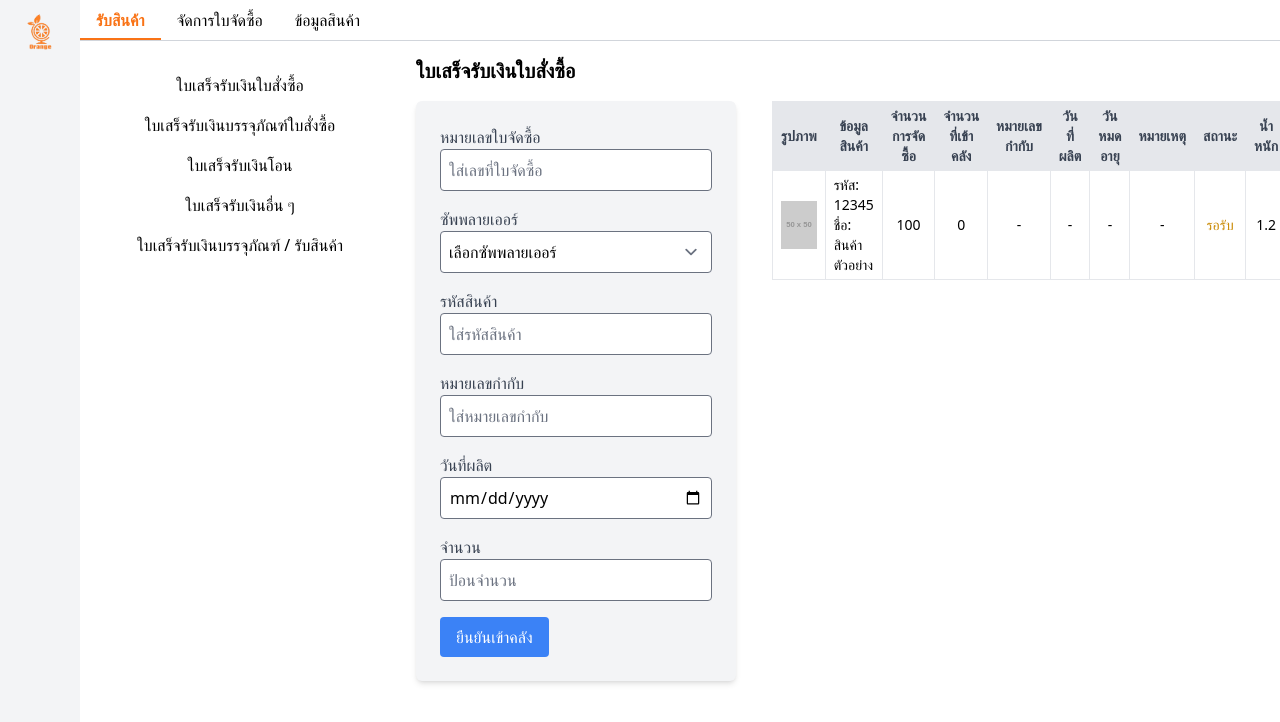
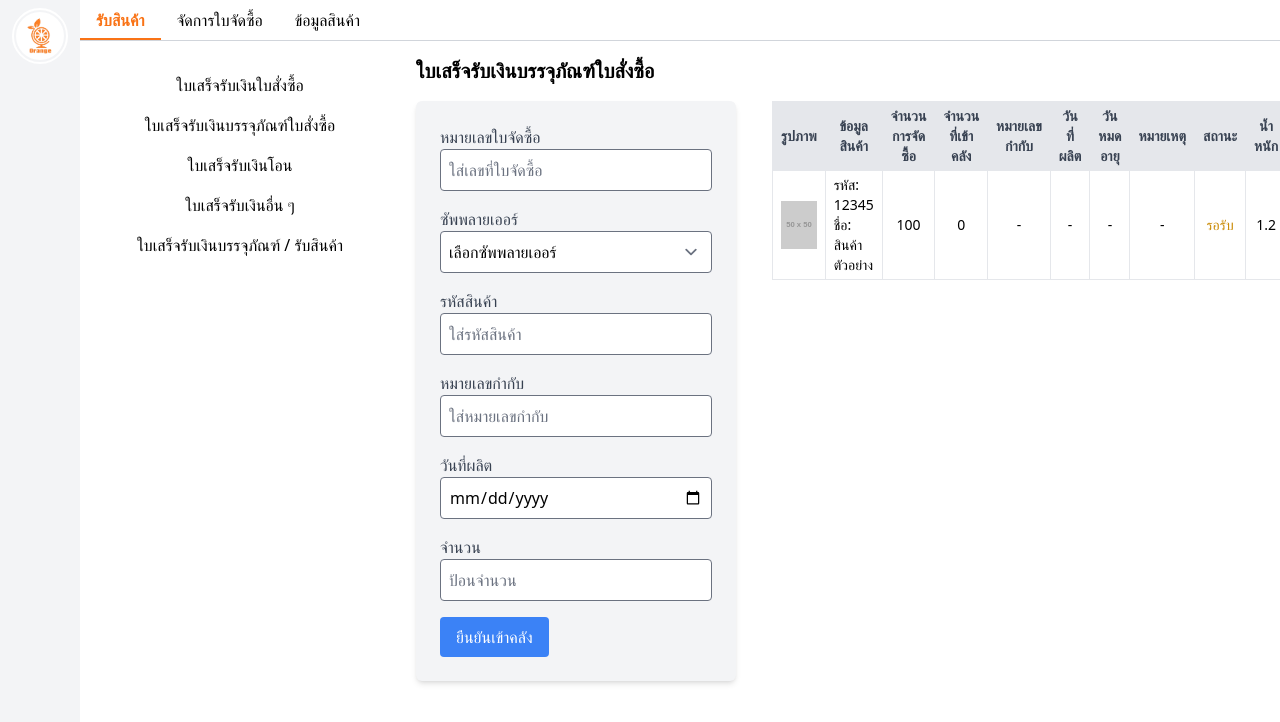
Before and after one commit to penraiwahey/Orange-Desktop, a React app in the folder frontend/: page /#/home in a window 1280 px wide. Both pictures are taken after a click on the button "ใบเสร็จรับเงินบรรจุภัณฑ์ใบสั่งซื้อ". Shown: the top 722 px of the page. Built offline with nearby package versions, Linux system fonts and the light colour scheme.

Commit message:
revision 7.1

```diff
--- a/frontend/src/Views/Homepage.jsx
+++ b/frontend/src/Views/Homepage.jsx
@@ -22,8 +22,8 @@ export default function Homepage() {
     <div className="flex min-h-screen bg-gray-100">
       {/* Sidebar */}
       <div className="flex flex-col items-center justify-center bg-warning w-20 p-2 text-white">
-        <div className="flex flex-col items-center justify-center h-12 w-12 mb-4">
-          <img src={Logo} alt="Logo" className="w-full h-full object-contain" />
+        <div className="flex flex-col items-center justify-center h-14 w-14 mb-4 bg-warning rounded-full border-2 border-white">
+          <img src={Logo} alt="Logo" className="w-12 h-12 object-contain bg-white rounded-full" />
         </div>
         {/* <button className="mb-2">🏠</button>
         <button className="mb-2">ℹ️</button>
--- a/frontend/src/Views/other/OtherReceipt.jsx
+++ b/frontend/src/Views/other/OtherReceipt.jsx
@@ -5,7 +5,7 @@ export default function Receipt() {
   return (
 <div>
         <h2 className="text-xl font-semibold mb-4 text-black">
-            ใบเสร็จรับเงินใบสั่งซื้อ
+            ใบเสร็จรับเงินอื่นๆ
         </h2>
         <div className="flex-col md:flex-row flex gap-4">
         <div>
--- a/frontend/src/Views/other/Packing.jsx
+++ b/frontend/src/Views/other/Packing.jsx
@@ -5,7 +5,7 @@ export default function Receipt() {
   return (
 <div>
         <h2 className="text-xl font-semibold mb-4 text-black">
-            ใบเสร็จรับเงินใบสั่งซื้อ
+            ใบเสร็จรับเงินบรรจุภัณฑ์ใบสั่งซื้อ
         </h2>
         <div className="flex-col md:flex-row flex gap-4">
         <div>
--- a/frontend/src/Views/other/PackingReceiving.jsx
+++ b/frontend/src/Views/other/PackingReceiving.jsx
@@ -5,7 +5,7 @@ export default function Receipt() {
   return (
 <div>
         <h2 className="text-xl font-semibold mb-4 text-black">
-            ใบเสร็จรับเงินใบสั่งซื้อ
+            ใบเสร็จรับเงินบรรจุภัณฑ์ / รับสินค้า
         </h2>
         <div className="flex-col md:flex-row flex gap-4">
         <div>
--- a/frontend/src/Views/other/Transfer.jsx
+++ b/frontend/src/Views/other/Transfer.jsx
@@ -5,7 +5,7 @@ export default function Receipt() {
   return (
 <div>
         <h2 className="text-xl font-semibold mb-4 text-black">
-            ใบเสร็จรับเงินใบสั่งซื้อ
+            ใบเสร็จรับเงินโอน
         </h2>
         <div className="flex-col md:flex-row flex gap-4">
         <div>
```
